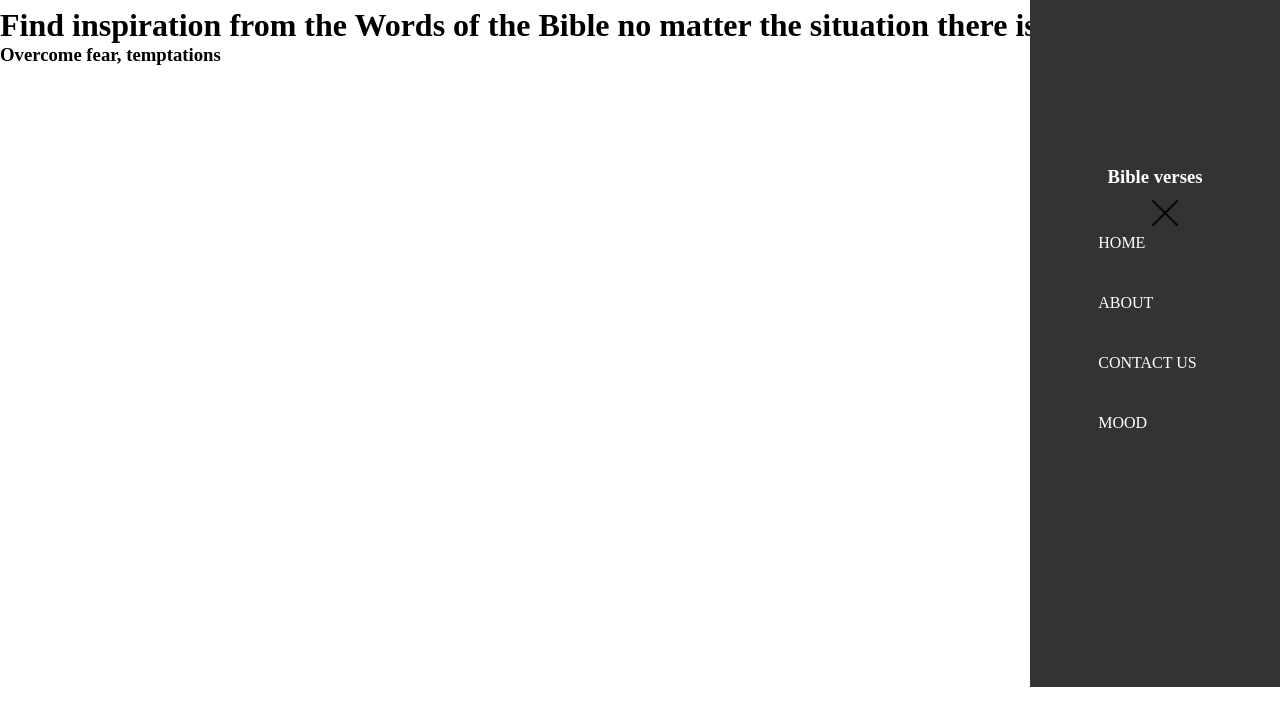
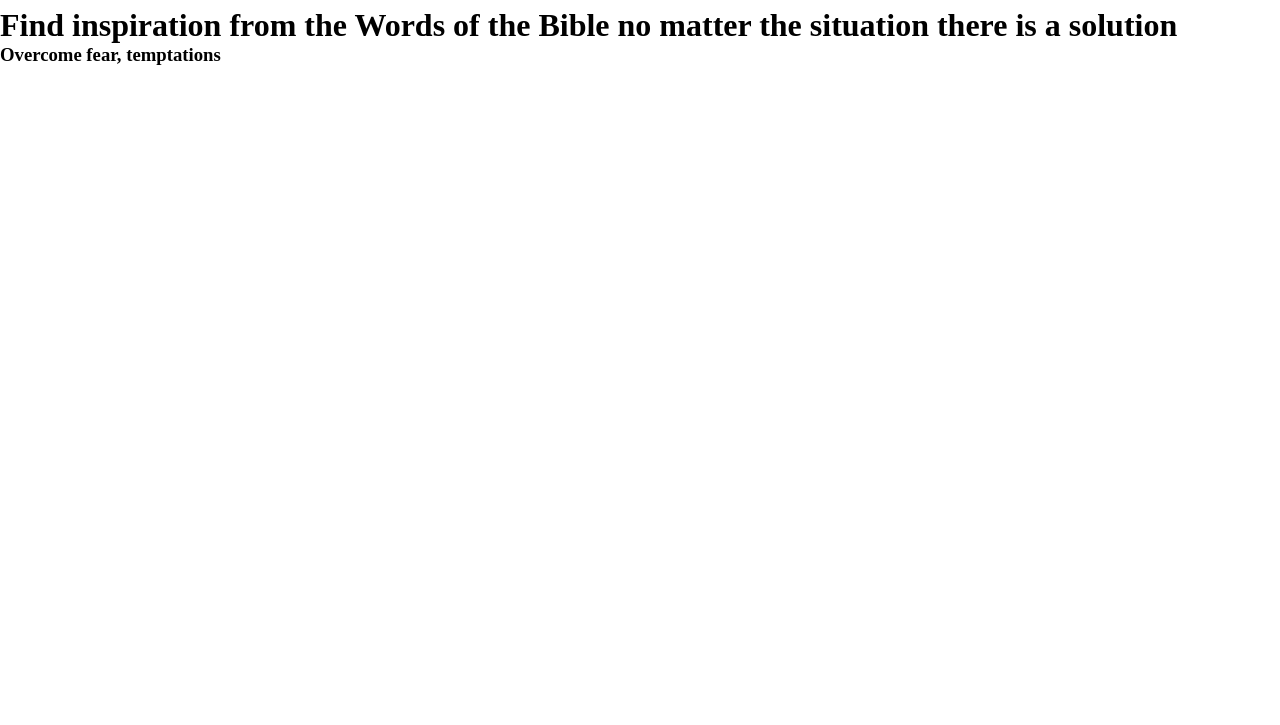
Before and after one commit to danielnatics/bible, a plain HTML site: page index.html in a window 1280 px wide. Shown: the part 63-788 px from the top of the page. Drawn offline with Linux system fonts and the light colour scheme.

Commit message:
Update style.css

```diff
--- a/style.css
+++ b/style.css
@@ -45,7 +45,7 @@
 /* Header end*/
 
 .sidebar {
-  /* visibility: hidden; */
+  visibility: hidden;
   display: flex;
   flex-direction: column;
   justify-content: center;
@@ -54,16 +54,17 @@
   top: 0;
   right: 0;
   color: white;
-  background-color: #333;
+  background-color: #777;
   width: 250px;
   height: calc(100vh - 50px);
   z-index: 1;
 }
 .menu-icon1{
-position: relative;
-top: 10px;
-right: 10px;
+position: absolute;
+top: 15px;
+right: 15px;
 color: white;
+
 }
 .sidebar ul li {
   list-style: none;
```
